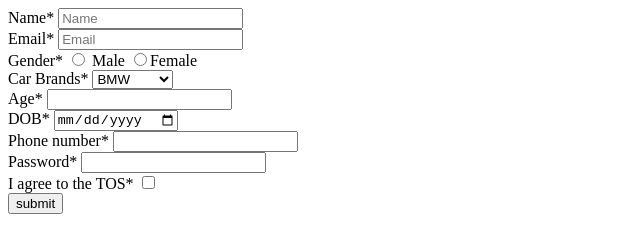
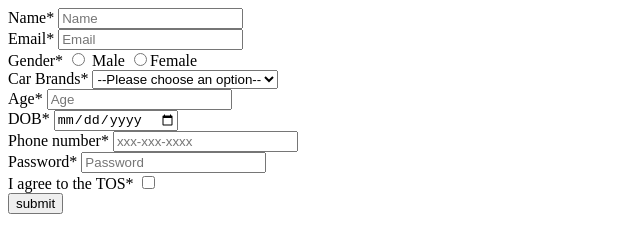
Before and after one commit to acciojob/signup-form-car-Preethijaisankar, a website: page main.html in a window 1280 px wide. Shown: the whole page, without its empty margins (0-640 px from the left). Drawn offline with Linux system fonts and the light colour scheme.

Commit message:
created a submission

```diff
--- a/main.html
+++ b/main.html
@@ -11,7 +11,7 @@
  <form>
 	  <div>
 		  <label for="name">Name*</label>
-		  <input type="text" placeholder="Name"required>
+		  <input type="text" placeholder="Name" required>
 	  </div>
 	  <div>
 		  <label for="email">Email*</label>
@@ -24,15 +24,16 @@
 	  </div>
 	 <div>
 		  <label for="Car brands">Car Brands*</label>
-		 <select name="Car Brands">
-			 <option value="BMW">BMW</option>
+		 <select name="Car Brands" >
+			 <option placeholder="--Please choose an option--">--Please choose an option--</option>
+			 <option value="BMW">BMW </option>
 			 	<option value="Audi">Audi</option>
 			 	 <option value="Mercedez">Mercedez</option>
 		 </select>
      </div>
 	 <div>
 		 <label for="Age">Age*</label>
-		 <input type="number" required >
+		 <input type="number" required placeholder="Age">
 	 </div>
 
 	 <div>
@@ -41,11 +42,11 @@
 	 </div>
 	 <div>
 		 <label for="dob">Phone number*</label>
-		 <input type="tel" required >
+		 <input type="tel" required placeholder="xxx-xxx-xxxx" >
 	 </div>
 	 <div>
 		 <label for="Password">Password*</label>
-		 <input type="Password" required >
+		 <input type="Password" required placeholder="Password" >
 	 </div>
 	 <div>
 		 <label for="text">I agree to the TOS*</label>
```
